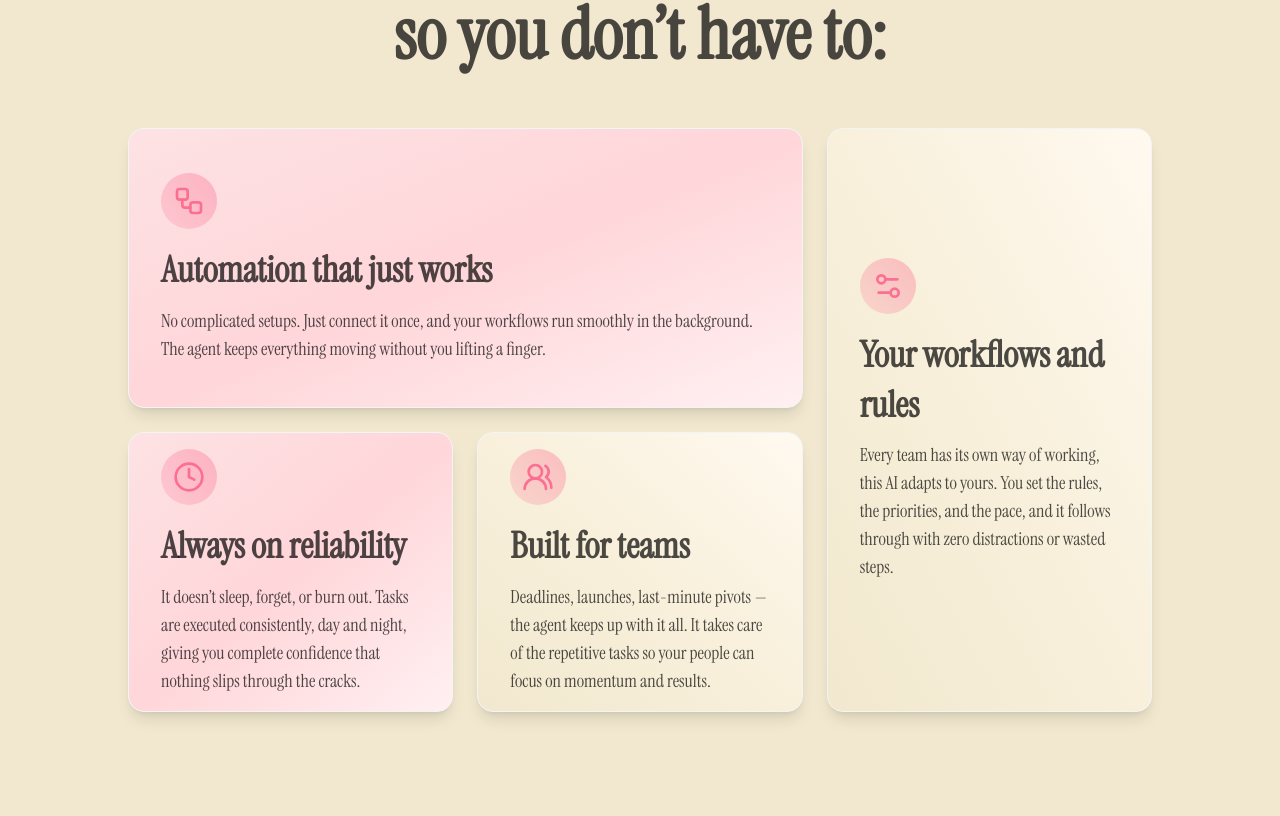
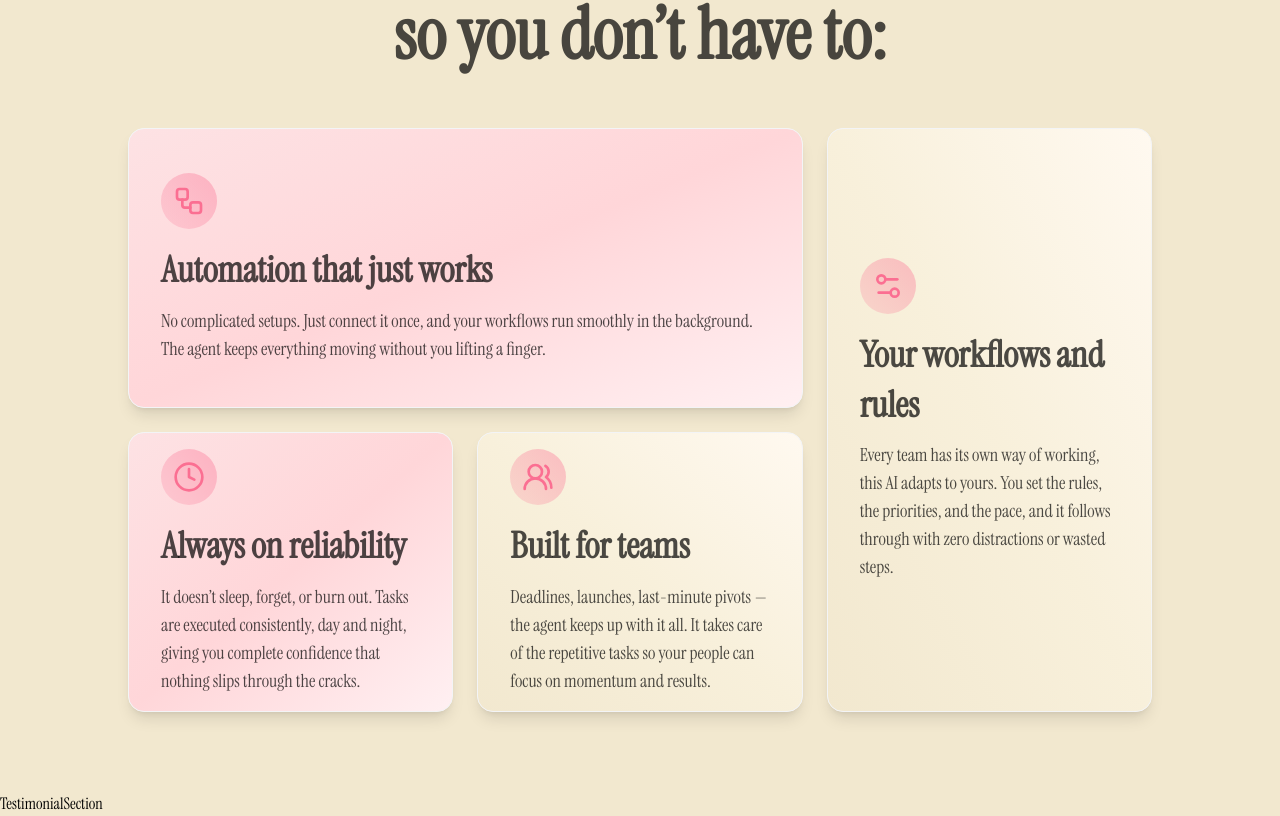
Before and after one commit to FahadBinQaiser/Parallax, a React (Vite) app: page / in a window 1280 px wide. Shown: the part 2843-3659 px from the top of the page. Before the commit the page ends 3635 px from the top, so only its background shows below. Built offline with nearby package versions, Linux system fonts and the light colour scheme.

Commit message:
Testimonial section started

```diff
--- a/src/App.jsx
+++ b/src/App.jsx
@@ -6,6 +6,7 @@ import LogoSection from "./components/LogoSection/LogoSection";
 import ProblemSection from "./components/ProblemSection/ProblemSection";
 import SolutionSection from "./components/SolutionSection/SolutionSection";
 import FeatureSection from "./components/FeatureSection/FeatureSection";
+import TestimonialSection from "./components/TestimonialSection/TestimonialSection";
 
 function App() {
   return (
@@ -16,6 +17,7 @@ function App() {
       <ProblemSection />
       <SolutionSection />
       <FeatureSection />
+      <TestimonialSection />
     </>
   );
 }
--- /dev/null
+++ b/src/components/TestimonialSection/TestimonialSection.jsx
@@ -0,0 +1,4 @@
+import React from "react";
+export default function TestimonialSection() {
+  return <div>TestimonialSection</div>;
+}
```
